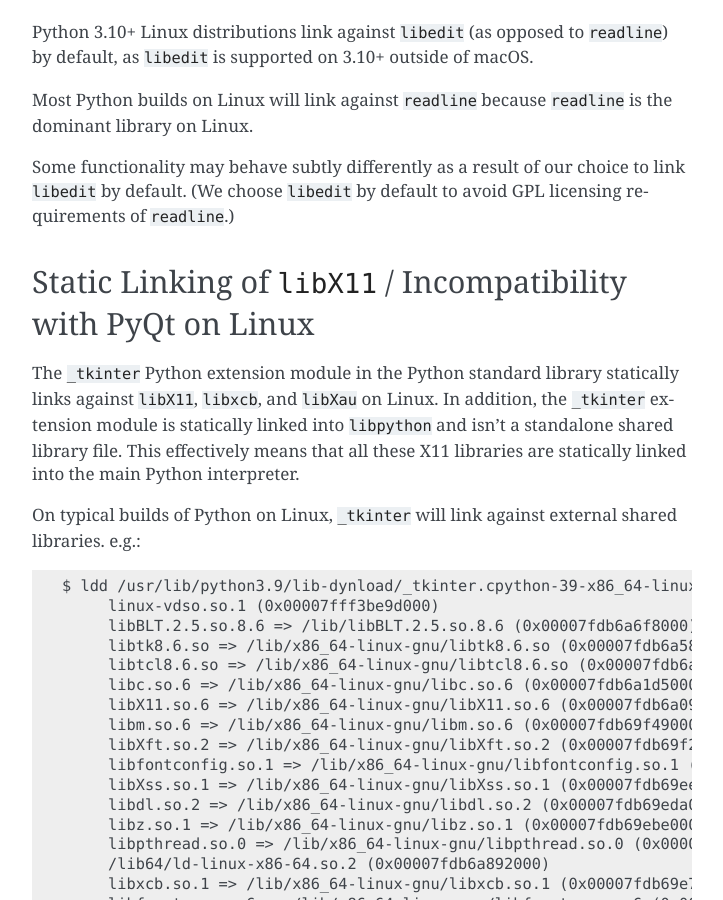
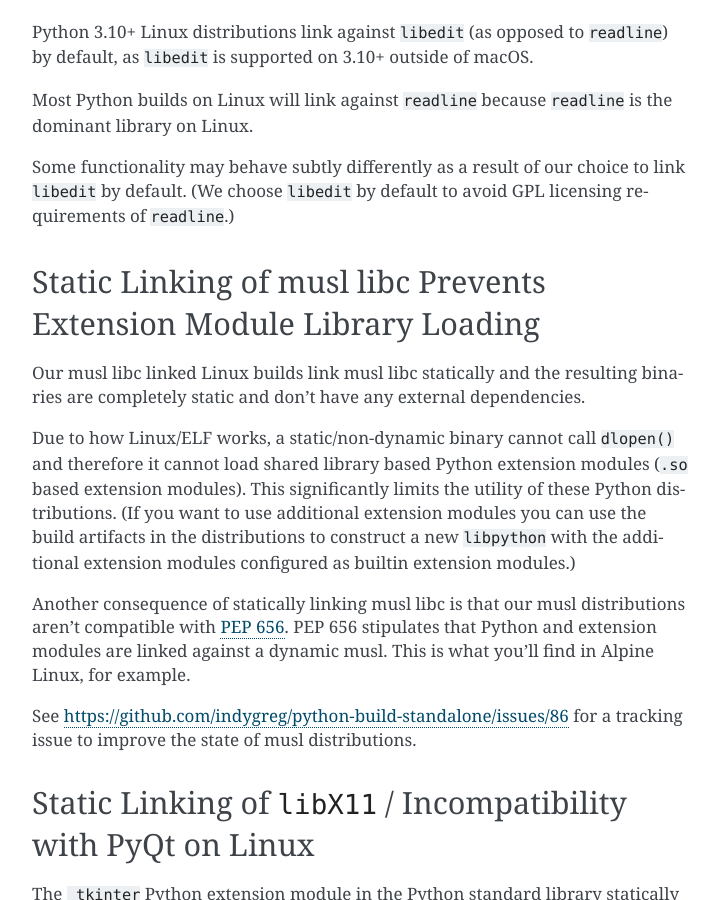
Before and after one commit to indygreg/python-build-standalone, a Sphinx documentation site: the page built from docs/quirks.rst, in a window 1280 px wide and 900 px high, scrolled down 4300 px. Shown: the whole window, without its empty margins (388-1111 px from the left). Built offline with Sphinx 7.4.7, drawn with Linux system fonts in a browser that asks for light colours; some of the changed text lies outside the part shown.

Commit message:
docs: document musl linking quirks
Related to #86.

```diff
--- a/docs/quirks.rst
+++ b/docs/quirks.rst
@@ -225,6 +225,29 @@ Some functionality may behave subtly differently as a result of our choice
 to link ``libedit`` by default. (We choose ``libedit`` by default to
 avoid GPL licensing requirements of ``readline``.)
 
+Static Linking of musl libc Prevents Extension Module Library Loading
+=====================================================================
+
+Our musl libc linked Linux builds link musl libc statically and the resulting
+binaries are completely static and don't have any external dependencies.
+
+Due to how Linux/ELF works, a static/non-dynamic binary cannot call
+``dlopen()`` and therefore it cannot load shared library based Python
+extension modules (``.so`` based extension modules). This significantly
+limits the utility of these Python distributions. (If you want to use
+additional extension modules you can use the build artifacts in the
+distributions to construct a new ``libpython`` with the additional
+extension modules configured as builtin extension modules.)
+
+Another consequence of statically linking musl libc is that our musl
+distributions aren't compatible with
+`PEP 656 <https://www.python.org/dev/peps/pep-0656/>`_. PEP 656
+stipulates that Python and extension modules are linked against a
+dynamic musl. This is what you'll find in Alpine Linux, for example.
+
+See https://github.com/indygreg/python-build-standalone/issues/86 for
+a tracking issue to improve the state of musl distributions.
+
 .. _quirk_linux_libx11:
 
 Static Linking of ``libX11`` / Incompatibility with PyQt on Linux
```
